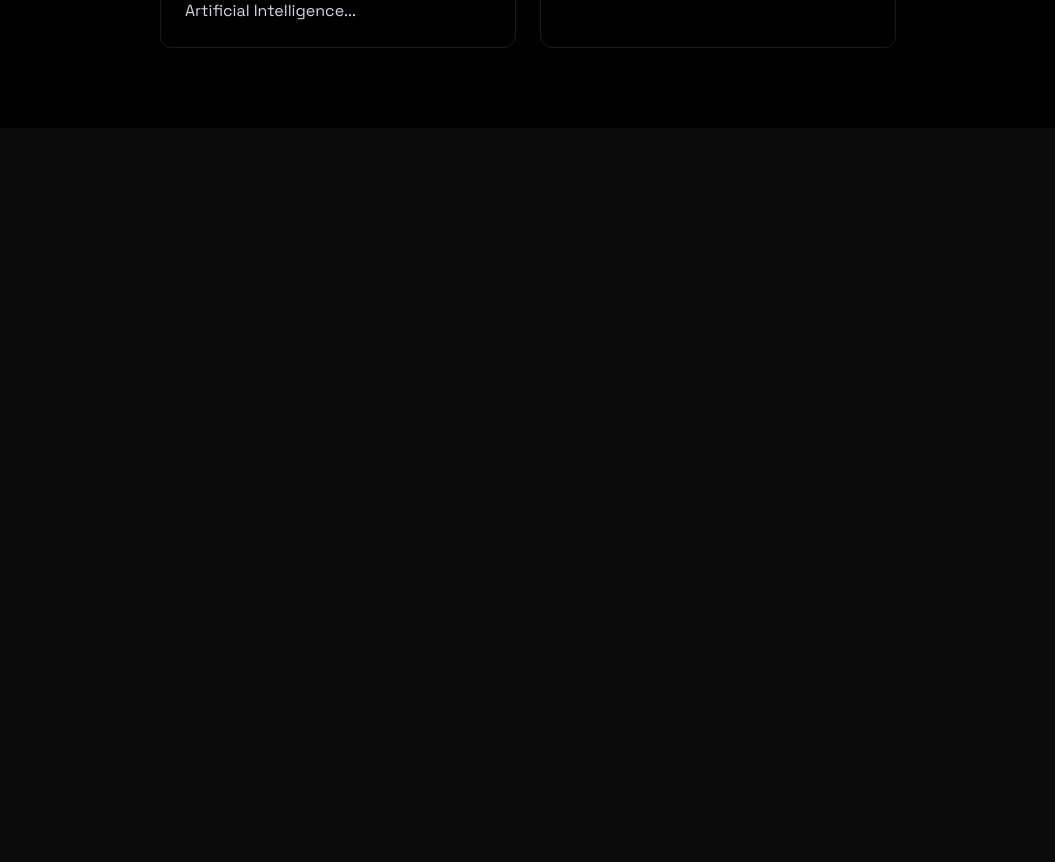
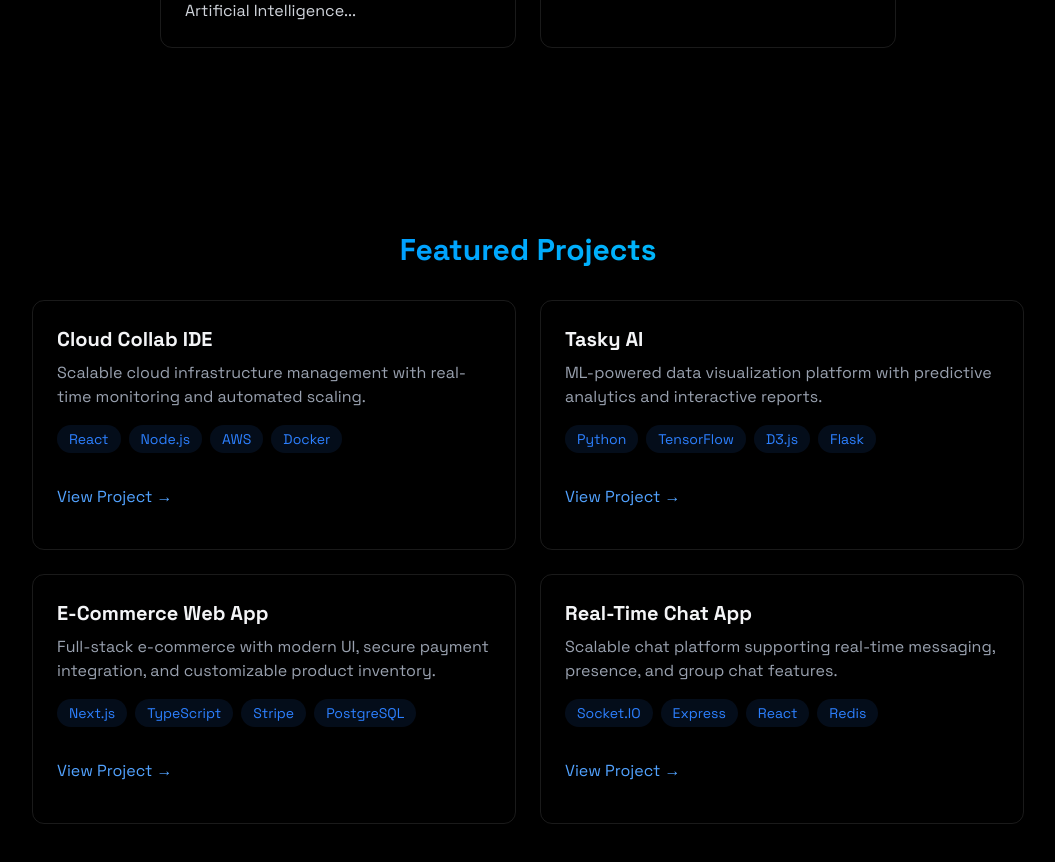
Before and after one commit to arafatDU/portfolio, a React (Vite) app: page / in a window 1280 px wide. Shown: the part 1580-2442 px from the top of the page, without its empty margins (112-1167 px from the left). Before the commit the page ends 1708 px from the top, so only its background shows below. Built offline with nearby package versions, Linux system fonts and the light colour scheme.

Commit message:
Projects section created

```diff
--- a/src/App.jsx
+++ b/src/App.jsx
@@ -5,6 +5,7 @@ import { Navbar } from './components/Navbar';
 import { MobileMenu } from './components/MobileMenu';
 import { Home } from './components/sections/Home';
 import { About } from './components/sections/About';
+import { Projects } from './components/sections/Projects';
 
 function App() {
   const [isLoaded, setIsLoaded] = useState(false);
@@ -30,6 +31,7 @@ function App() {
 
         <Home />
         <About />
+        <Projects />
 
       </div>
     </>
--- a/src/components/sections/Projects.jsx
+++ b/src/components/sections/Projects.jsx
@@ -1,11 +1,167 @@
-import React from 'react'
+import { RevealOnScroll } from "../RevealOnScroll";
 
-const Projects = () => {
+export const Projects = () => {
   return (
-    <div>
-      Project
-    </div>
-  )
-}
+    <section
+      id="projects"
+      className="min-h-screen flex items-center justify-center py-20"
+    >
+      <RevealOnScroll>
+        <div className="max-w-5xl mx-auto px-4">
+          <h2 className="text-3xl font-bold mb-8 bg-gradient-to-r from-blue-500 to-cyan-400 bg-clip-text text-transparent text-center">
+            {" "}
+            Featured Projects
+          </h2>
+          <div className="grid grid-cols-1 md:grid-cols-2 gap-6">
+            <div className="p-6 rounded-xl border border-white/10 hover:-translate-y-1 hover:border-blue-500/30 hover:shadow-[0_2px_8px_rgba(59,130,246,0.2)] transition">
+              <h3 className="text-xl font-bold mb-2"> Cloud Collab IDE</h3>
+              <p className="text-gray-400 mb-4">
+                Scalable cloud infrastructure management with real-time
+                monitoring and automated scaling.
+              </p>
+              <div className="flex flex-wrap gap-2 mb-4">
+                {["React", "Node.js", "AWS", "Docker"].map((tech, key) => (
+                  <span
+                    key={key}
+                    className="bg-blue-500/10 text-blue-500 py-1 px-3 rounded-full text-sm hover:bg-blue-500/20
+                                    hover:shadow-[0_2px_8px_rgba(59,130,246,0.1)] transition-all
+                    "
+                  >
+                    {tech}
+                  </span>
+                ))}
+              </div>
 
-export default Projects
+              <div className="flex justify-between items-center">
+                <a
+                  href="#"
+                  className="text-blue-400 hover:text-blue-300 transition-colors my-4"
+                >
+                  View Project →
+                </a>
+              </div>
+            </div>
+            <div
+              className="
+              glass p-6 rounded-xl border border-white/10
+              hover:-translate-y-1 hover:border-blue-500/30
+              hover:shadow-[0_4px_20px_rgba(59,130,246,0.1)]
+              transition-all
+            "
+            >
+              <h3 className="text-xl font-bold mb-2">Tasky AI</h3>
+              <p className="text-gray-400 mb-4">
+                ML-powered data visualization platform with predictive analytics
+                and interactive reports.
+              </p>
+              <div className="flex flex-wrap gap-2 mb-4">
+                {["Python", "TensorFlow", "D3.js", "Flask"].map((tech, key) => (
+                  <span
+                    key={key}
+                    className="
+                      bg-blue-500/10 text-blue-500 py-1 px-3
+                      rounded-full text-sm
+                      transition
+                      hover:bg-blue-500/20 hover:-translate-y-0.5
+                      hover:shadow-[0_2px_8px_rgba(59,130,246,0.2)]
+                    "
+                  >
+                    {tech}
+                  </span>
+                ))}
+              </div>
+              <div className="flex justify-between items-center">
+                <a
+                  href="#"
+                  className="text-blue-400 hover:text-blue-300 transition-colors my-4"
+                >
+                  View Project →
+                </a>
+              </div>
+            </div>
+
+            <div
+              className="
+              glass p-6 rounded-xl border border-white/10
+              hover:-translate-y-1 hover:border-blue-500/30
+              hover:shadow-[0_4px_20px_rgba(59,130,246,0.1)]
+              transition-all
+            "
+            >
+              <h3 className="text-xl font-bold mb-2">E-Commerce Web App</h3>
+              <p className="text-gray-400 mb-4">
+                Full-stack e-commerce with modern UI, secure payment
+                integration, and customizable product inventory.
+              </p>
+              <div className="flex flex-wrap gap-2 mb-4">
+                {["Next.js", "TypeScript", "Stripe", "PostgreSQL"].map(
+                  (tech) => (
+                    <span
+                      key={tech}
+                      className="
+                      bg-blue-500/10 text-blue-500 py-1 px-3
+                      rounded-full text-sm
+                      transition
+                      hover:bg-blue-500/20 hover:-translate-y-0.5
+                      hover:shadow-[0_2px_8px_rgba(59,130,246,0.2)]
+                    "
+                    >
+                      {tech}
+                    </span>
+                  )
+                )}
+              </div>
+              <div className="flex justify-between items-center">
+                <a
+                  href="#"
+                  className="text-blue-400 hover:text-blue-300 transition-colors my-4"
+                >
+                  View Project →
+                </a>
+              </div>
+            </div>
+
+            <div
+              className="
+              glass p-6 rounded-xl border border-white/10
+              hover:-translate-y-1 hover:border-blue-500/30
+              hover:shadow-[0_4px_20px_rgba(59,130,246,0.1)]
+              transition-all
+            "
+            >
+              <h3 className="text-xl font-bold mb-2">Real-Time Chat App</h3>
+              <p className="text-gray-400 mb-4">
+                Scalable chat platform supporting real-time messaging, presence,
+                and group chat features.
+              </p>
+              <div className="flex flex-wrap gap-2 mb-4">
+                {["Socket.IO", "Express", "React", "Redis"].map((tech, key) => (
+                  <span
+                    key={key}
+                    className="
+                      bg-blue-500/10 text-blue-500 py-1 px-3
+                      rounded-full text-sm
+                      transition
+                      hover:bg-blue-500/20 hover:-translate-y-0.5
+                      hover:shadow-[0_2px_8px_rgba(59,130,246,0.2)]
+                    "
+                  >
+                    {tech}
+                  </span>
+                ))}
+              </div>
+              <div className="flex justify-between items-center ">
+                <a
+                  href="#"
+                  className="text-blue-400 hover:text-blue-300 transition-colors my-4"
+                >
+                  View Project →
+                </a>
+              </div>
+            </div>
+          </div>
+        </div>
+      </RevealOnScroll>
+    </section>
+  );
+};
```
